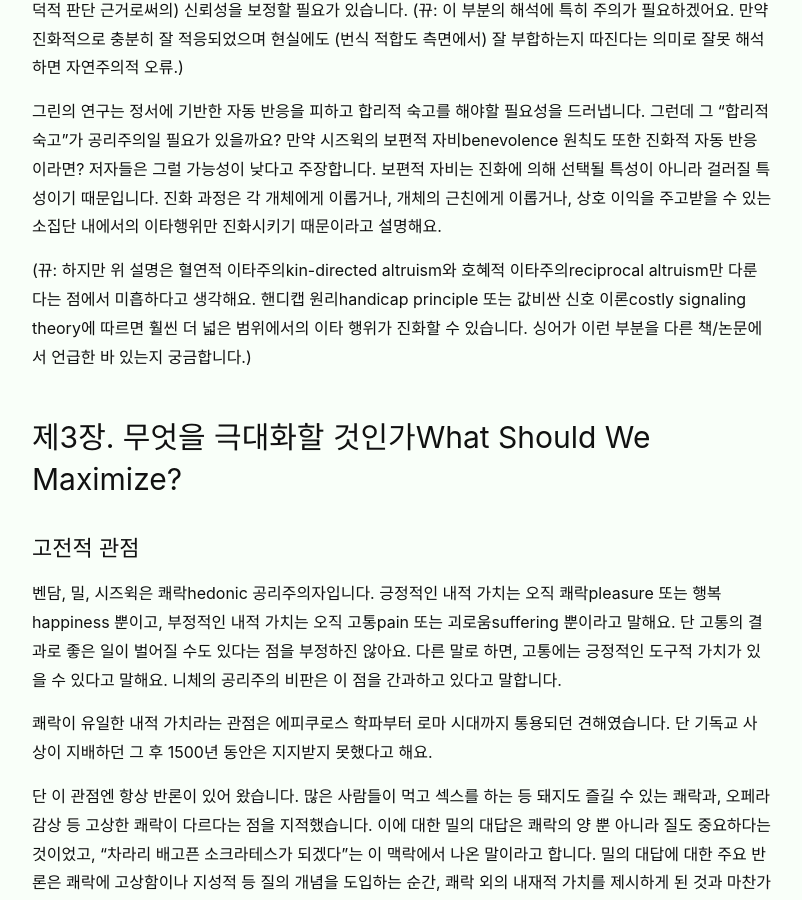
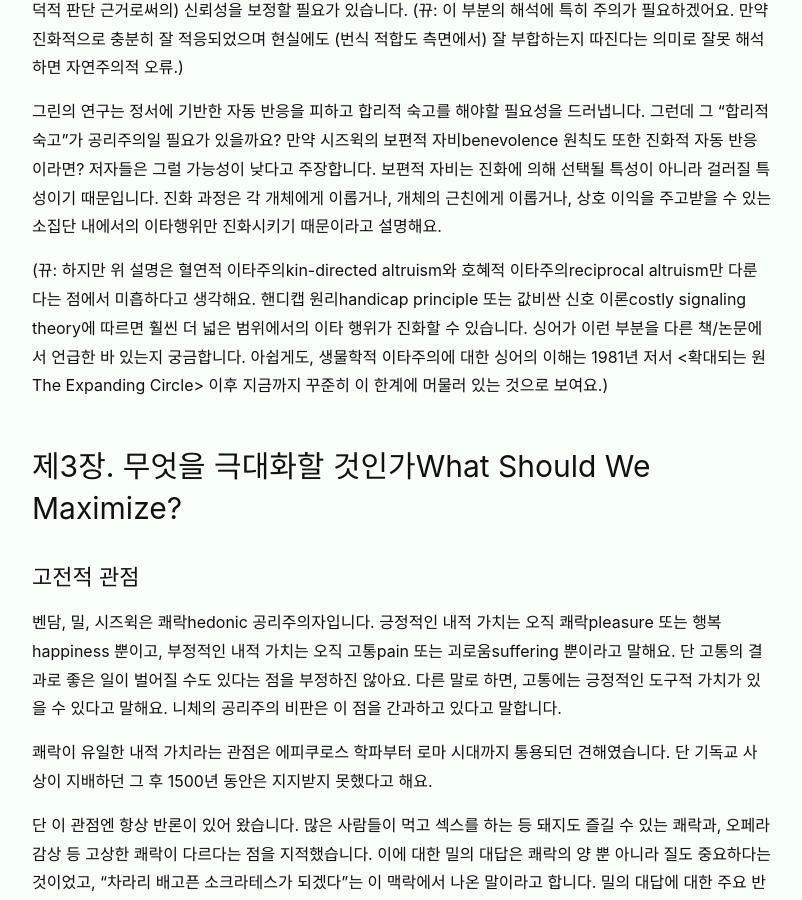
Before and after one commit to veganstudies/veganstudies.github.io, a Jekyll site: the page built from _posts/2020-02-01-utilitarianism-a-very-short-introduction.md, in a window 1280 px wide and 900 px high, scrolled down 12923 px. Shown: the whole window, without its empty margins (238-1040 px from the left). Built offline with Jekyll 4.4.1, drawn with Linux system fonts in a browser that asks for light colours.

Commit message:
Update 2020-02-01-utilitarianism-a-very-short-introduction.md

```diff
--- a/_posts/2020-02-01-utilitarianism-a-very-short-introduction.md
+++ b/_posts/2020-02-01-utilitarianism-a-very-short-introduction.md
@@ -213,7 +213,7 @@ R. M. 헤어Hare(1919-2002)도 스마트 등과 마찬가지로 도덕 판단은
 
 그린의 연구는 정서에 기반한 자동 반응을 피하고 합리적 숙고를 해야할 필요성을 드러냅니다. 그런데 그 "합리적 숙고"가 공리주의일 필요가 있을까요? 만약 시즈윅의 보편적 자비benevolence 원칙도 또한 진화적 자동 반응이라면? 저자들은 그럴 가능성이 낮다고 주장합니다. 보편적 자비는 진화에 의해 선택될 특성이 아니라 걸러질 특성이기 때문입니다. 진화 과정은 각 개체에게 이롭거나, 개체의 근친에게 이롭거나, 상호 이익을 주고받을 수 있는 소집단 내에서의 이타행위만 진화시키기 때문이라고 설명해요.
 
-(뀨: 하지만 위 설명은 혈연적 이타주의kin-directed altruism와 호혜적 이타주의reciprocal altruism만 다룬다는 점에서 미흡하다고 생각해요. 핸디캡 원리handicap principle 또는 값비싼 신호 이론costly signaling theory에 따르면 훨씬 더 넓은 범위에서의 이타 행위가 진화할 수 있습니다. 싱어가 이런 부분을 다른 책/논문에서 언급한 바 있는지 궁금합니다.)
+(뀨: 하지만 위 설명은 혈연적 이타주의kin-directed altruism와 호혜적 이타주의reciprocal altruism만 다룬다는 점에서 미흡하다고 생각해요. 핸디캡 원리handicap principle 또는 값비싼 신호 이론costly signaling theory에 따르면 훨씬 더 넓은 범위에서의 이타 행위가 진화할 수 있습니다. 싱어가 이런 부분을 다른 책/논문에서 언급한 바 있는지 궁금합니다. 아쉽게도, 생물학적 이타주의에 대한 싱어의 이해는 1981년 저서 \<확대되는 원The Expanding Circle\> 이후 지금까지 꾸준히 이 한계에 머물러 있는 것으로 보여요.)
 
 ## 제3장. 무엇을 극대화할 것인가What Should We Maximize?
 
```
